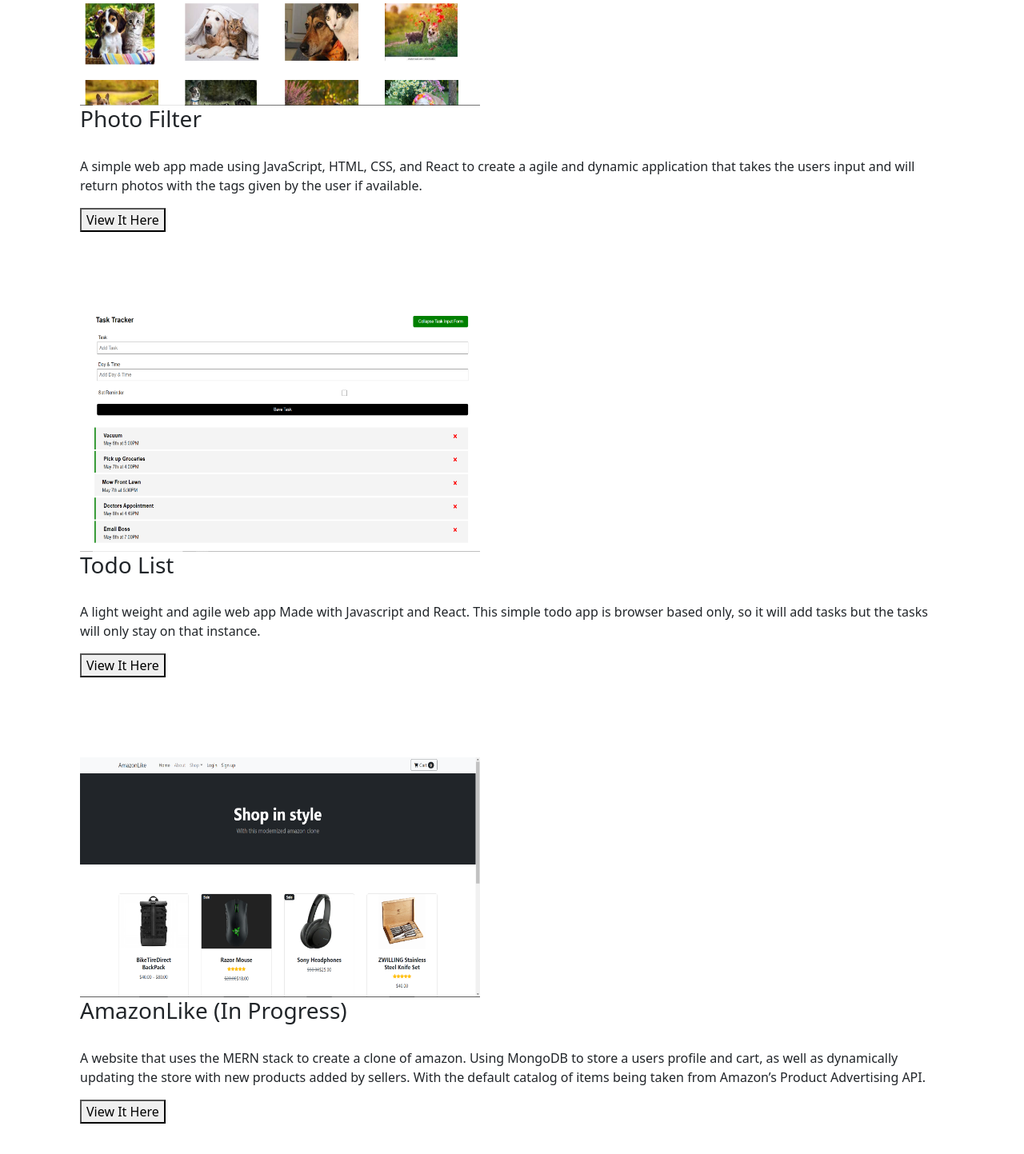
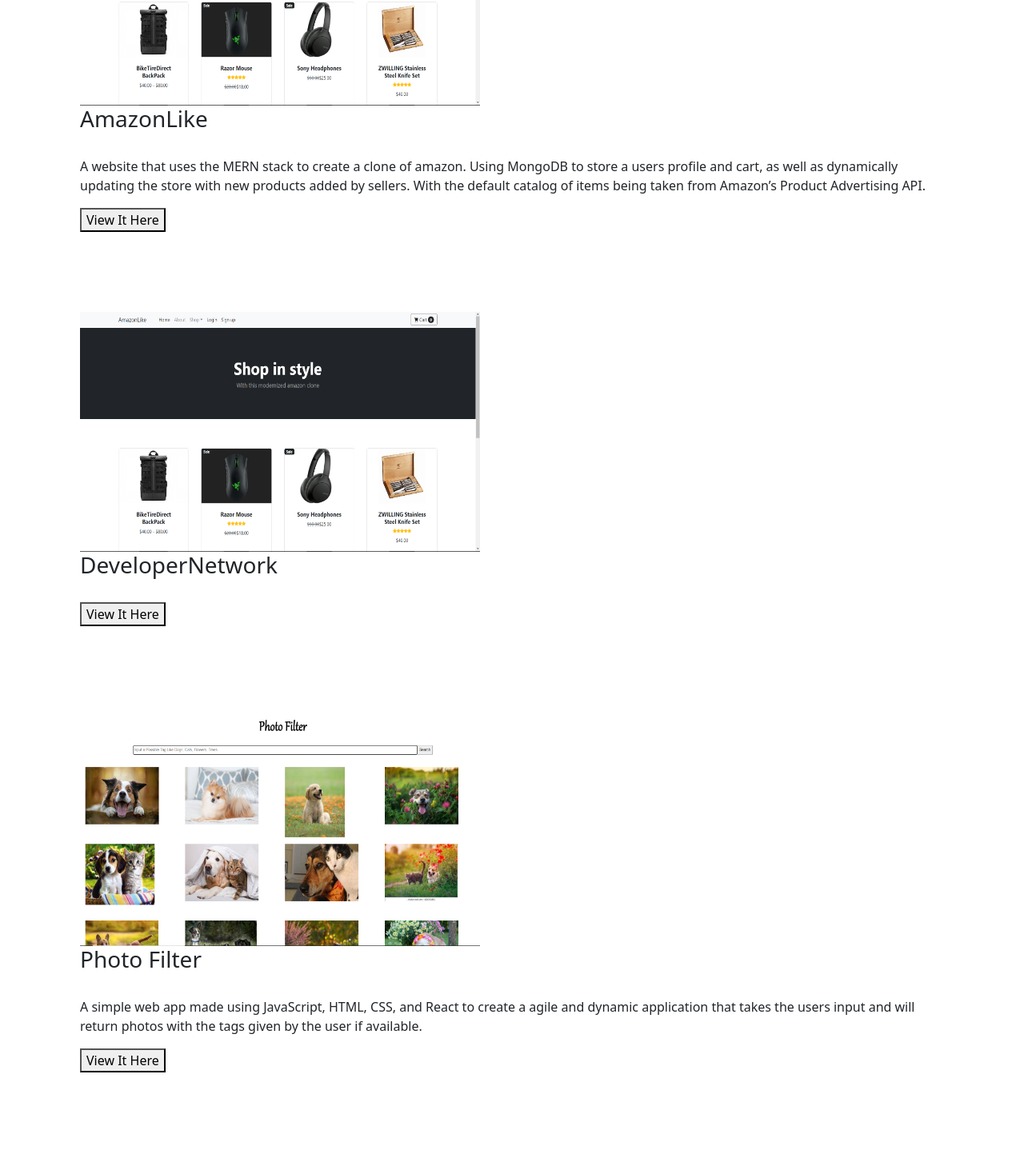
Before and after one commit to NelsonWu820/portfolio-website, a React (Create React App) app: page /#/ in a window 1280 px wide. Shown: the part 1252-2695 px from the top of the page at 80% size. Built offline with nearby package versions, Linux system fonts and the light colour scheme.

Commit message:
shifted every project down 1 to make way for amazonLike and Devconnector

```diff
--- a/src/components/Project1.js
+++ b/src/components/Project1.js
@@ -1,16 +1,16 @@
 import { Link } from "react-router-dom"
-import photo_filter from "../static/photo_filter.png"
+import In_Progress from "../static/Screenshot (3).png"
 
 const Project1 = () => {
   return (
     <section class="project1_wrapper">
       <div class="project1_img">
-        <img class="project1_img" src={photo_filter} alt="Todo List"/>
+        <img src={In_Progress} class="project1_img" alt="In Progress"/>
       </div>
       <div class="project1_text">
-        <h3 class="title">Photo Filter</h3>
-        <p>A simple web app made using JavaScript, HTML, CSS, and React to create a agile and dynamic application that takes
-        the users input and will return photos with the tags given by the user if available.</p>
+        <h3 class="title">AmazonLike</h3>
+        <p>A website that uses the MERN stack to create a clone of amazon. Using MongoDB to store a users profile and cart, as well as dynamically updating the store with new products added by sellers.
+        With the default catalog of items being taken from Amazon’s Product Advertising API. </p>
         <button>
           <Link to="/Project1" className="project1_link">View It Here</Link>
         </button>
--- a/src/components/Project2.js
+++ b/src/components/Project2.js
@@ -1,16 +1,15 @@
 import { Link } from "react-router-dom"
-import todo from "../static/todo_list.png"
+import In_Progress from "../static/Screenshot (3).png"
 
 const Project2 = () => {
   return (
     <section class="project1_wrapper">
       <div class="project1_img">
-        <img  src={todo} class="project1_img" alt="In Progress"/>
+        <img src={In_Progress} class="project1_img" alt="In Progress"/>
       </div>
       <div class="project1_text">
-        <h3 class="title">Todo List</h3>
-        <p>A light weight and agile web app Made with Javascript and React. This simple todo app is
-        browser based only, so it will add tasks but the tasks will only stay on that instance.</p>
+        <h3 class="title">DeveloperNetwork</h3>
+        <p></p>
         <button>
           <Link to="/Project2" className="project1_link">View It Here</Link>
         </button>
--- a/src/components/Project3.js
+++ b/src/components/Project3.js
@@ -1,16 +1,16 @@
-import { Link } from "react-router-dom"
-import In_Progress from "../static/Screenshot (3).png"
+import { Link } from "react-router-dom";
+import photo_filter from "../static/photo_filter.png";
 
 const Project3 = () => {
   return (
     <section class="project1_wrapper">
       <div class="project1_img">
-        <img src={In_Progress} class="project1_img" alt="In Progress"/>
+        <img class="project1_img" src={photo_filter} alt="Todo List"/>
       </div>
       <div class="project1_text">
-        <h3 class="title">AmazonLike (In Progress)</h3>
-        <p>A website that uses the MERN stack to create a clone of amazon. Using MongoDB to store a users profile and cart, as well as dynamically updating the store with new products added by sellers.
-With the default catalog of items being taken from Amazon’s Product Advertising API. </p>
+        <h3 class="title">Photo Filter</h3>
+        <p>A simple web app made using JavaScript, HTML, CSS, and React to create a agile and dynamic application that takes
+        the users input and will return photos with the tags given by the user if available.</p>
         <button>
           <Link to="/Project3" className="project1_link">View It Here</Link>
         </button>
```
Also changed, not shown: src/components/Project4.js (added, +23 -0 lines).
